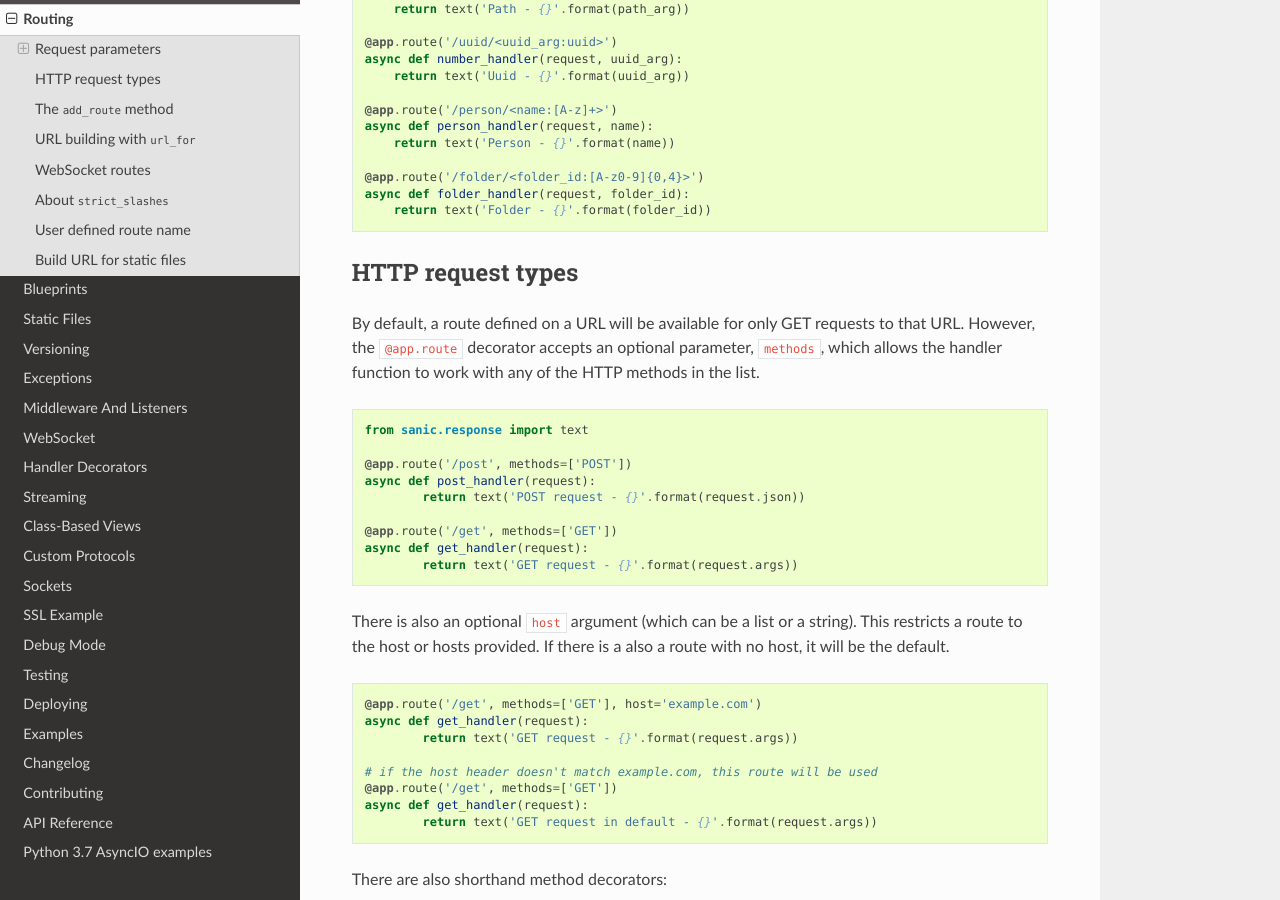
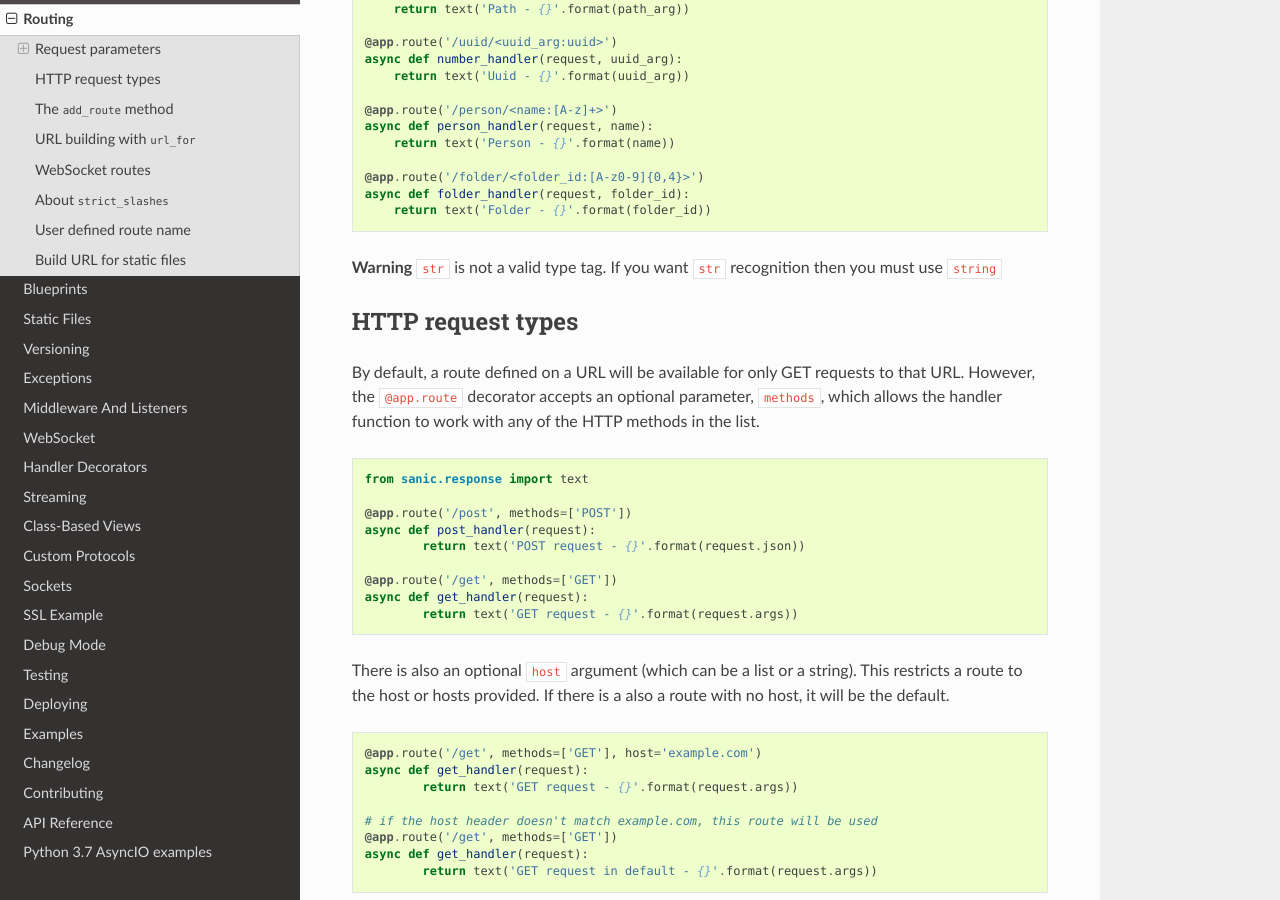
Before and after one commit to sanic-org/sanic, a Sphinx documentation site: the page built from docs/sanic/routing.md, in a window 1280 px wide and 900 px high, scrolled down 1802 px. Built offline with Sphinx 7.4.7 and the Read the Docs theme 2.0.0, drawn with Linux system fonts in a browser that asks for light colours.

Commit message:
Tweak to call out string not str
Related to https://github.com/huge-success/sanic/pull/1620#discussion_r300120962

````diff
--- a/docs/sanic/routing.md
+++ b/docs/sanic/routing.md
@@ -59,8 +59,7 @@ on the URL.
     * 123a123a-a12a-1a1a-a1a1-1a12a1a12345 and all other UUIDv4 work here
 * regex expression
 
-If no type is set then a string is expected. The argument given to the function will
-    always be a string, independent of the type.
+If no type is set then a string is expected. The argument given to the function will always be a string, independent of the type.
 
 ```python
 from sanic.response import text
@@ -98,6 +97,8 @@ async def folder_handler(request, folder_id):
     return text('Folder - {}'.format(folder_id))
 
 ```
+
+**Warning** `str` is not a valid type tag. If you want `str` recognition then you must use `string`
 
 ## HTTP request types
 
````
